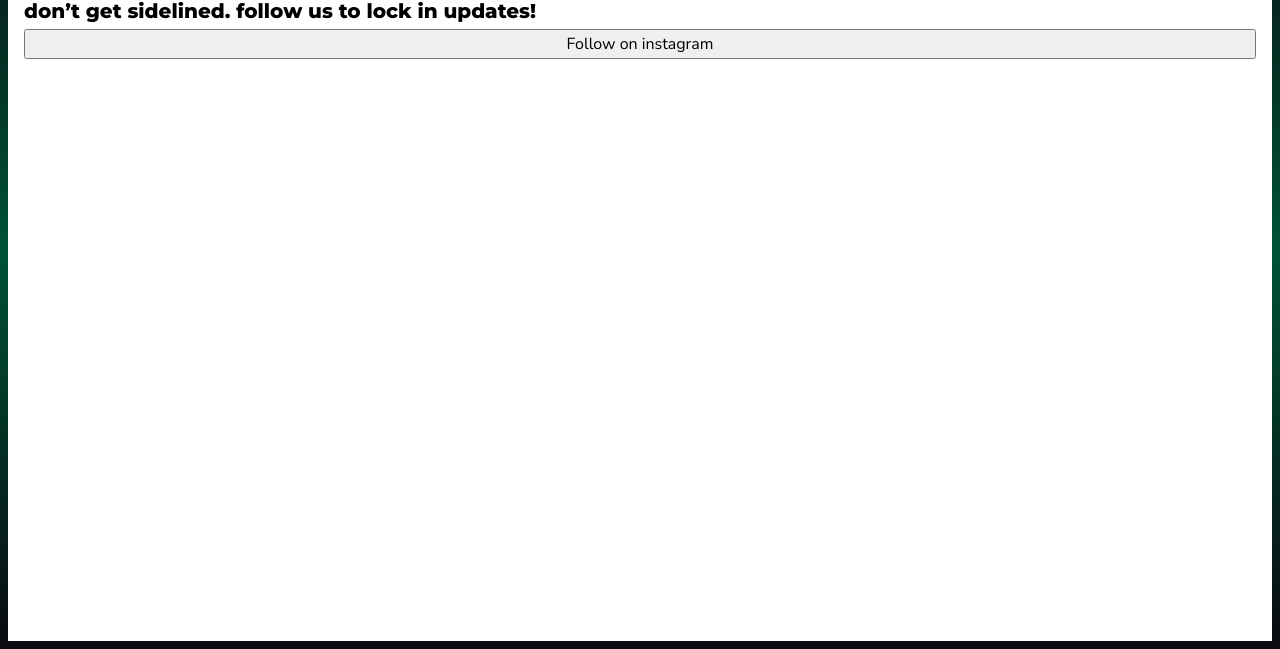
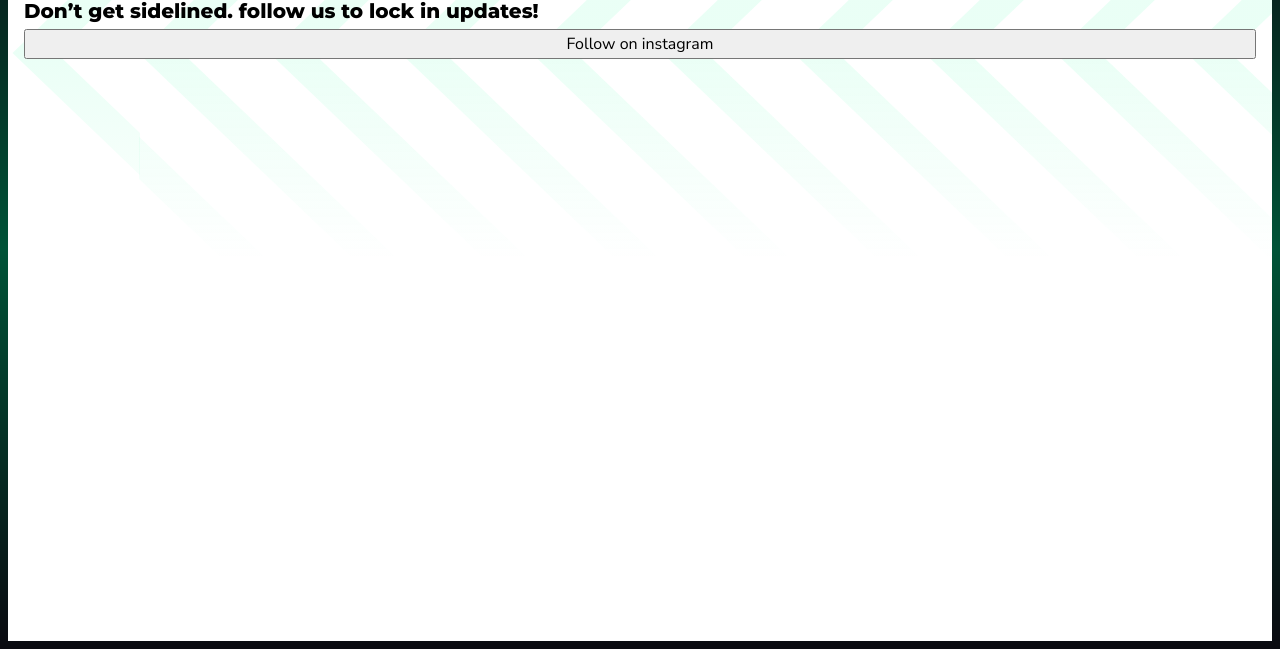
Before and after one commit to inovux/lockin-coming-soon, a website: page index.html in a window 1280 px wide. Shown: the part 151-800 px from the top of the page. Drawn offline with Linux system fonts and the light colour scheme.

Commit message:
feat: added arrow background pattern

```diff
--- a/css/main.css
+++ b/css/main.css
@@ -236,6 +236,7 @@
 
   .logo-bar {
     position: absolute;
+    z-index: 2;
     display: inline-flex;
     justify-content: center;
     align-items: center;
@@ -262,6 +263,33 @@
     padding: calc(var(--spacing-8) + var(--spacing-9)) var(--spacing-4) var(--spacing-4);
   }
 
+  .wrapper--content > * {
+    z-index: 1;
+  }
+
+  .wrapper--content::before {
+    content: "";
+    position: absolute;
+    left: 0;
+    top: 0;
+    width: 100%;
+    height: 399px;
+    background-image: url("/images/arrow-pattern-cap.svg");
+    background-position: left;
+    background-repeat: no-repeat;
+  }
+
+  .wrapper--content::after {
+    content: "";
+    position: absolute;
+    left: 131px;
+    top: 0;
+    width: calc(100% -  131px);
+    height: 399px;
+    background-image: url("/images/arrow-pattern-source.svg");
+    background-repeat: repeat-x;
+  }
+
   .wrapper--relative {
     position: relative;
   }
--- a/index.html
+++ b/index.html
@@ -27,7 +27,7 @@
             Coming <span class="heading-display--accent">soon</span>.
           </h1>
           <h2 class="text-body text-body--l">
-            don’t get sidelined. follow us to lock in updates!
+            Don’t get sidelined. follow us to lock in updates!
           </h2>
           <button>Follow on instagram</button>
         </section>
```
